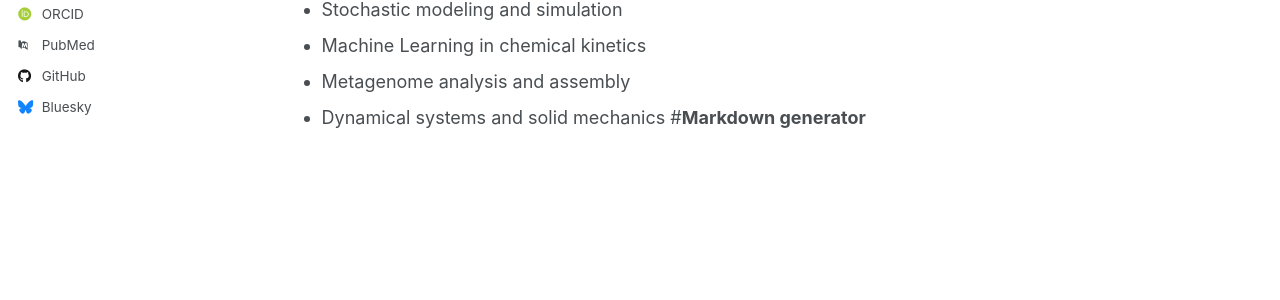
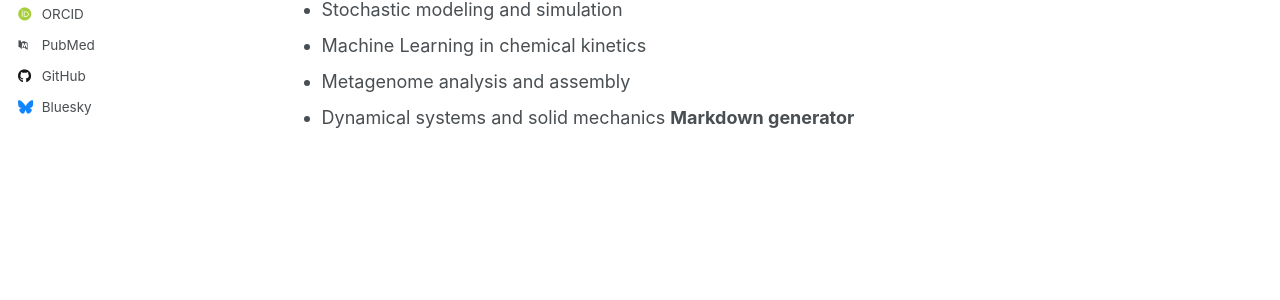
Before and after one commit to EmmanuelAdara/EmmanuelAdara.github.io, a Jekyll site: the page built from _pages/about.md, in a window 1280 px wide and 1020 px high. Shown: the part 490-790 px from the top of the window. Built offline with Jekyll 4.4.1, drawn with Linux system fonts in a browser that asks for light colours; some web fonts are replaced; a script that is not in the unit is left out.

```diff
--- a/_pages/about.md
+++ b/_pages/about.md
@@ -7,7 +7,8 @@ redirect_from:
   - /about.html
 ---
 
-I am Riley Visiting Assistant Professor in the [Department of Mathematics and Statistics at Binghamton University](https://www.binghamton.edu/math/). I received my Ph.D. (2025) in Mathematics from [The University of Alabama](https://www.ua.edu/), Tuscaloosa, under the supervision of Prof. [Roger B. Sidje](https://math.ua.edu/people/roger-b-sidje/)
+I am Riley Visiting Assistant Professor in the [Department of Mathematics and Statistics at Binghamton University](https://www.binghamton.edu/math/).
+I received my Ph.D. (2025) in Mathematics from [The University of Alabama](https://www.ua.edu/), Tuscaloosa, under the supervision of Prof. [Roger B. Sidje](https://math.ua.edu/people/roger-b-sidje/)
 
 
 Recent News
@@ -21,4 +22,4 @@ Research Interest
 * Machine Learning in chemical kinetics
 * Metagenome analysis and assembly
 * Dynamical systems and solid mechanics
-#**Markdown generator**
+**Markdown generator**
```
